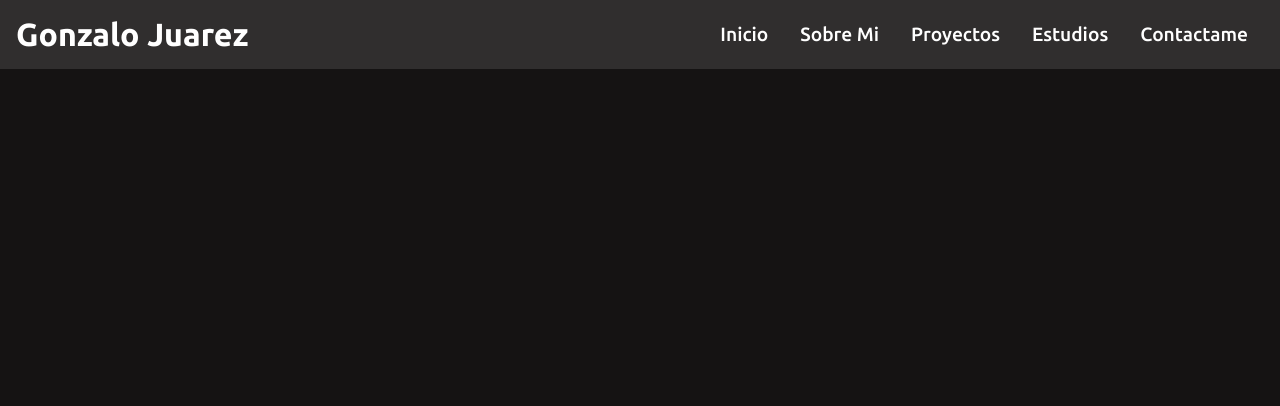
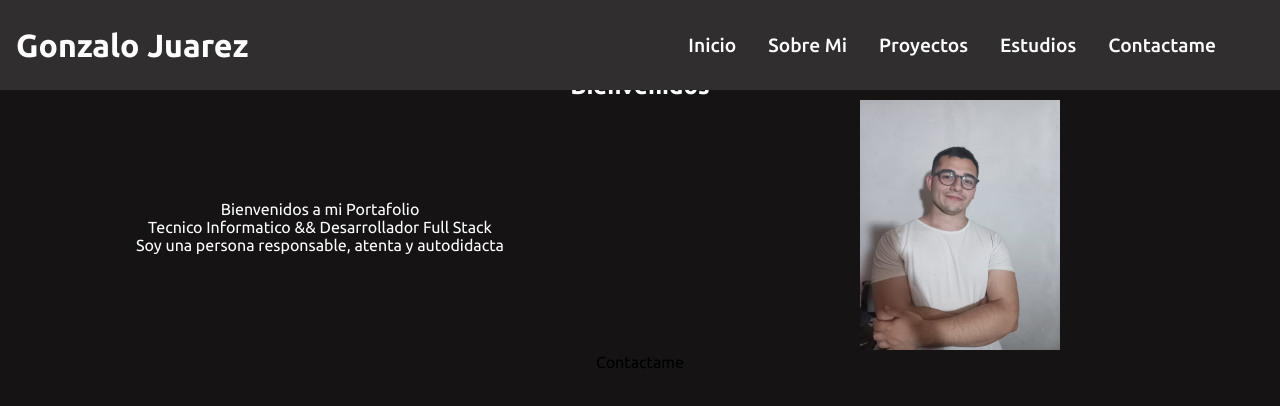
Before and after one commit to Gonzaloejuarez/Portafolio, a React (Create React App) app in the folder client/: page / in a window 1280 px wide. Shown: the top 406 px of the page. Built offline with nearby package versions, Linux system fonts and the light colour scheme.

Commit message:
in this commit push new changes in the home

```diff
--- a/client/package.json
+++ b/client/package.json
@@ -10,6 +10,7 @@
     "react-dom": "^18.2.0",
     "react-icons": "^4.4.0",
     "react-router": "^6.3.0",
+    "react-router-dom": "^6.3.0",
     "react-scripts": "5.0.1",
     "web-vitals": "^2.1.4"
   },
--- a/client/src/App.js
+++ b/client/src/App.js
@@ -1,12 +1,16 @@
 import React from 'react';
 import './App.css';
 import Home from './components/home/Home.jsx'
-
+import Projects from './components/home/Projects/Projects';
+import Nav from './components/NavBar/Nav';
+import {Route, Routes} from 'react-router'
 
 function App() {
   return (
     <div className="App">
-        <Home />
+        <Routes>
+          <Route exact path='/' element={<Home />}/>
+        </Routes>
     </div>
   );
 }
--- a/client/src/Index.css
+++ b/client/src/Index.css
@@ -17,6 +17,11 @@ body {
       monospace;
   }
 
+  html{
+    scroll-behavior: smooth;
+
+  }
+
   h1,
   h4,
   p,
--- a/client/src/components/NavBar/Nav.css
+++ b/client/src/components/NavBar/Nav.css
@@ -1,9 +1,4 @@
-.divNav{
-    display: flex;
-    padding: 1rem;
-    align-items: center;
-    justify-content: space-between;
-}
+
 .lista{
     display: flex;
 }
@@ -20,7 +15,7 @@
     font-weight: 500;
 }
 .menu{
-    display: none;
+    display: initial;
 }
 
 @media(max-width : 1040px) {
@@ -30,10 +25,10 @@
         align-items: center;
         width: 100%;
         height: 100vh;
-        position: absolute;
+        position :fixed;
         background-color: rgba(0, 0, 0, 0.9);
         top: 0;
-        left: 100%;
+        left: -100%;
         z-index: -3;
         transition-duration: 0.5s;
     }
@@ -49,6 +44,6 @@
         font-size: 2rem;
     }
     .menu{
-        display: initial;
+        display: none;
     }
 }
--- a/client/src/components/NavBar/Nav.jsx
+++ b/client/src/components/NavBar/Nav.jsx
@@ -1,5 +1,6 @@
 import React,{useState} from 'react';
 import {FaTimes, FaBars} from 'react-icons/fa'
+import { Link } from 'react-router-dom';
 import styles from './Nav.module.css';
 import "./Nav.css"
 import { DataNav } from './Data'
@@ -22,6 +23,7 @@ export const Nav = () => {
               </li>
           ))
         }
+        <li></li>
         </ul>
       <div className={styles.menu} onClick={openNav}>
         {open ? (
--- a/client/src/components/NavBar/Nav.module.css
+++ b/client/src/components/NavBar/Nav.module.css
@@ -1,8 +1,12 @@
 .divNav{
     display: flex;
-    padding: 1rem;
     align-items: center;
     justify-content: space-between;
+    padding: 1rem;
+    position: fixed;
+    width: 100%;
+    height: 90px;
+    z-index: 10;
     background-color: #302E2E;
 }
 .lista{
--- a/client/src/components/home/Gonzalo/Gonzalo.jsx
+++ b/client/src/components/home/Gonzalo/Gonzalo.jsx
@@ -1,11 +1,15 @@
 import React from 'react'
+import styles from './Gonzalo.module.css'
+import gonzalo from '../../img/GonzaloJuarez.jpeg'
 
 export const Gonzalo = () => {
   return (
-    <div>
-      <div>
+    <div className={styles.nuevo}>
         <h1>
+          Bienvenidos
         </h1>
+      <div className={styles.divGonzalo}>
+        <div>
         <p>
           Bienvenidos a mi Portafolio<br />
           Tecnico Informatico && Desarrollador Full Stack
@@ -13,9 +17,10 @@ export const Gonzalo = () => {
         <p>
           Soy una persona responsable, atenta y autodidacta
         </p>
+        </div>
+      <div>
+      <img className={styles.gonzaloImagen} src={gonzalo}alt="imagen Gonzalo" />
       </div>
-      <div>
-      <img src="" alt="imagen Gonzalo" />
       </div>
     </div>
   )
--- /dev/null
+++ b/client/src/components/home/Gonzalo/Gonzalo.module.css
@@ -0,0 +1,13 @@
+.nuevo{
+}
+
+.divGonzalo{
+    display: grid;
+    align-items: center;
+    grid-template-columns: 1fr 1fr;
+}
+
+.gonzaloImagen{
+    width: 200px;
+    height: 250px;
+}
--- a/client/src/components/home/Home.jsx
+++ b/client/src/components/home/Home.jsx
@@ -5,14 +5,19 @@ export const Home = () => {
 
 	return(
 		<div>
-			 <Nav />
-			{/* <h1>Bienvenidos</h1>
-			<section id="inicio">
-				<div>
-					<h1>Gonzalo Juarez Developer</h1>
-				</div>
-				<Gonzalo />
-			</section> */}
+			<Nav />
+			<br />
+			<br />
+			<br />
+			<br />
+			<div>
+			<section id='inicio'  className='divGonzalo'>
+			<Gonzalo />
+			</section>
+			<section id='contactame'>
+				Contactame
+			</section>
+			</div>
 		</div>
 	)
 }
--- a/client/src/components/home/Projects/Projects.jsx
+++ b/client/src/components/home/Projects/Projects.jsx
@@ -1,8 +1,12 @@
 import React from 'react'
+import Nav from '../../NavBar/Nav'
 
 export const Projects = () => {
   return (
-    <div>Projects</div>
+    <div>
+      <Nav />
+      <p>Proyectos</p>
+      </div>
   )
 }
 
--- a/client/src/index.js
+++ b/client/src/index.js
@@ -1,12 +1,15 @@
 import React from 'react';
 import ReactDOM from 'react-dom/client';
 import App from './App';
-import './Index.css'
+import './Index.css';
+import {BrowserRouter} from 'react-router-dom'
 
 const root = ReactDOM.createRoot(document.getElementById('root'));
 root.render(
   <React.StrictMode>
+    <BrowserRouter>
     <App />
+    </BrowserRouter>
   </React.StrictMode>
 );
 
```
Also changed, not shown: client/src/components/img/GonzaloJuarez.jpeg (added), 1 other file (tests, documents, lock files or other folders).
